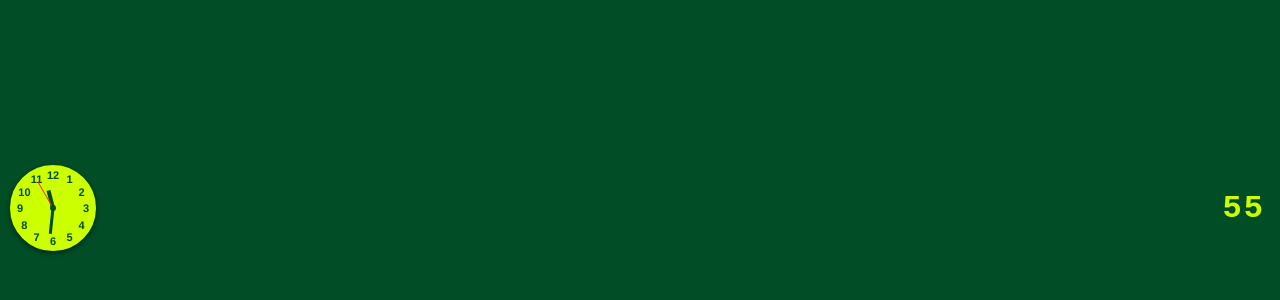
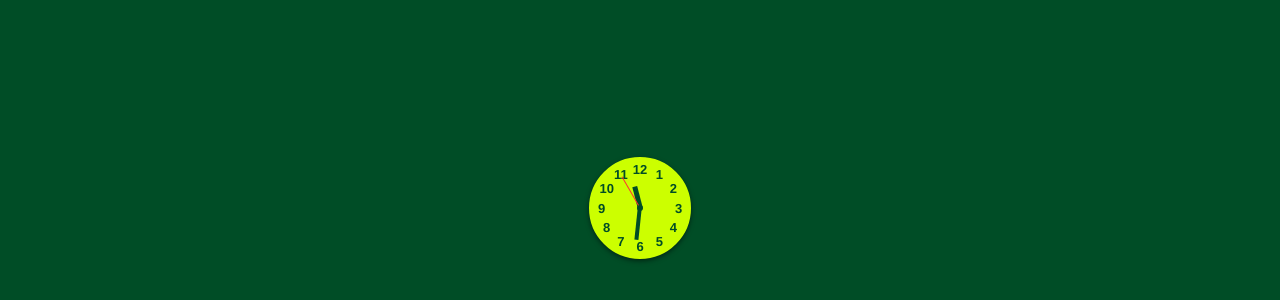
Before and after one commit to ymasda-design/my-clock, a plain HTML site: page index.html in a window 1280 px wide. Shown: the part 192-492 px from the top of the page. Drawn offline with Linux system fonts and the light colour scheme.

Commit message:
Update index.html

```diff
--- a/index.html
+++ b/index.html
@@ -7,23 +7,21 @@
         body {
             margin: 0;
             padding: 0;
-            /* JRの駅でおなじみの「濃い緑（ダークグリーン）」の筐体 */
-            background-color: #004d26;
+            background-color: #004d26; /* JRの濃い緑 */
             display: flex;
             align-items: center;
-            justify-content: space-between;
+            justify-content: center; /* 時計を中央に配置 */
             height: 100vh;
             width: 100vw;
             overflow: hidden;
             font-family: "Helvetica Neue", Arial, sans-serif;
             box-sizing: border-box;
-            padding: 0 10px;
         }
 
-        /* アナログ時計部分（蛍光黄色ベース） */
+        /* アナログ時計部分（80pxから96pxへ20%大きく変更） */
         .clock {
-            width: 80px;
-            height: 80px;
+            width: 96px;
+            height: 96px;
             border: 3px solid #ccff00; /* 蛍光黄色の内枠 */
             border-radius: 50%;
             position: relative;
@@ -31,16 +29,16 @@
             box-shadow: 0 2px 5px rgba(0,0,0,0.5);
         }
 
-        /* 文字盤の数字 */
+        /* 文字盤の数字（時計の拡大に合わせてフォントサイズを11pxから13pxにアップ） */
         .number {
             position: absolute;
             width: 100%;
             height: 100%;
             text-align: center;
-            font-size: 11px;
+            font-size: 13px;
             font-weight: 900;
-            color: #004d26; /* 濃い緑の文字 */
-            padding-top: 1px;
+            color: #004d26;
+            padding-top: 2px;
             box-sizing: border-box;
         }
         .n1  { transform: rotate(30deg);  } .n1 span  { display: block; transform: rotate(-30deg); }
@@ -70,7 +68,7 @@
             z-index: 10;
         }
 
-        /* 針の設定（蛍光黄色に映える濃い緑の力強い四角い針） */
+        /* 針の設定（時計の拡大に合わせて、長さを約20%長く調整） */
         .hand {
             position: absolute;
             bottom: 50%;
@@ -79,24 +77,14 @@
             transform: translateX(-50%) rotate(0deg);
             background-color: #004d26;
         }
-        .hour { width: 4px; height: 18px; }
-        .minute { width: 3px; height: 26px; }
-        .second { width: 1px; height: 30px; background-color: #ff3333; } /* 秒針は駅時計らしく赤 */
-
-        /* 右側のデジタル秒表示（お好みで非表示にもできます） */
-        .digital-sec {
-            color: #ccff00; /* 蛍光黄色の文字 */
-            font-size: 32px;
-            font-weight: 900;
-            font-family: 'Courier New', Courier, monospace;
-            padding-right: 5px;
-            letter-spacing: 2px;
-        }
+        .hour { width: 4.5px; height: 22px; }
+        .minute { width: 3.5px; height: 32px; }
+        .second { width: 1px; height: 36px; background-color: #ff3333; }
     </style>
 </head>
 <body>
 
-    <!-- 左側：アナログ時計 -->
+    <!-- アナログ時計のみ配置 -->
     <div class="clock">
         <div class="number n1"><span>1</span></div>
         <div class="number n2"><span>2</span></div>
@@ -115,9 +103,6 @@
         <div class="hand second" id="secondHand"></div>
     </div>
 
-    <!-- 右側：デジタル秒数表示 -->
-    <div class="digital-sec" id="digitalSec">00</div>
-
     <script>
         function updateClock() {
             const now = new Date();
@@ -125,14 +110,9 @@
             const minuteDeg = now.getMinutes() * 6;
             const secondDeg = now.getSeconds() * 6;
 
-            // アナログ針の更新
             document.getElementById('hourHand').style.transform = `translateX(-50%) rotate(${hourDeg}deg)`;
             document.getElementById('minuteHand').style.transform = `translateX(-50%) rotate(${minuteDeg}deg)`;
             document.getElementById('secondHand').style.transform = `translateX(-50%) rotate(${secondDeg}deg)`;
-
-            // デジタル秒数の更新（2桁固定）
-            const secStr = String(now.getSeconds()).padStart(2, '0');
-            document.getElementById('digitalSec').innerText = secStr;
         }
 
         setInterval(updateClock, 1000);
```
